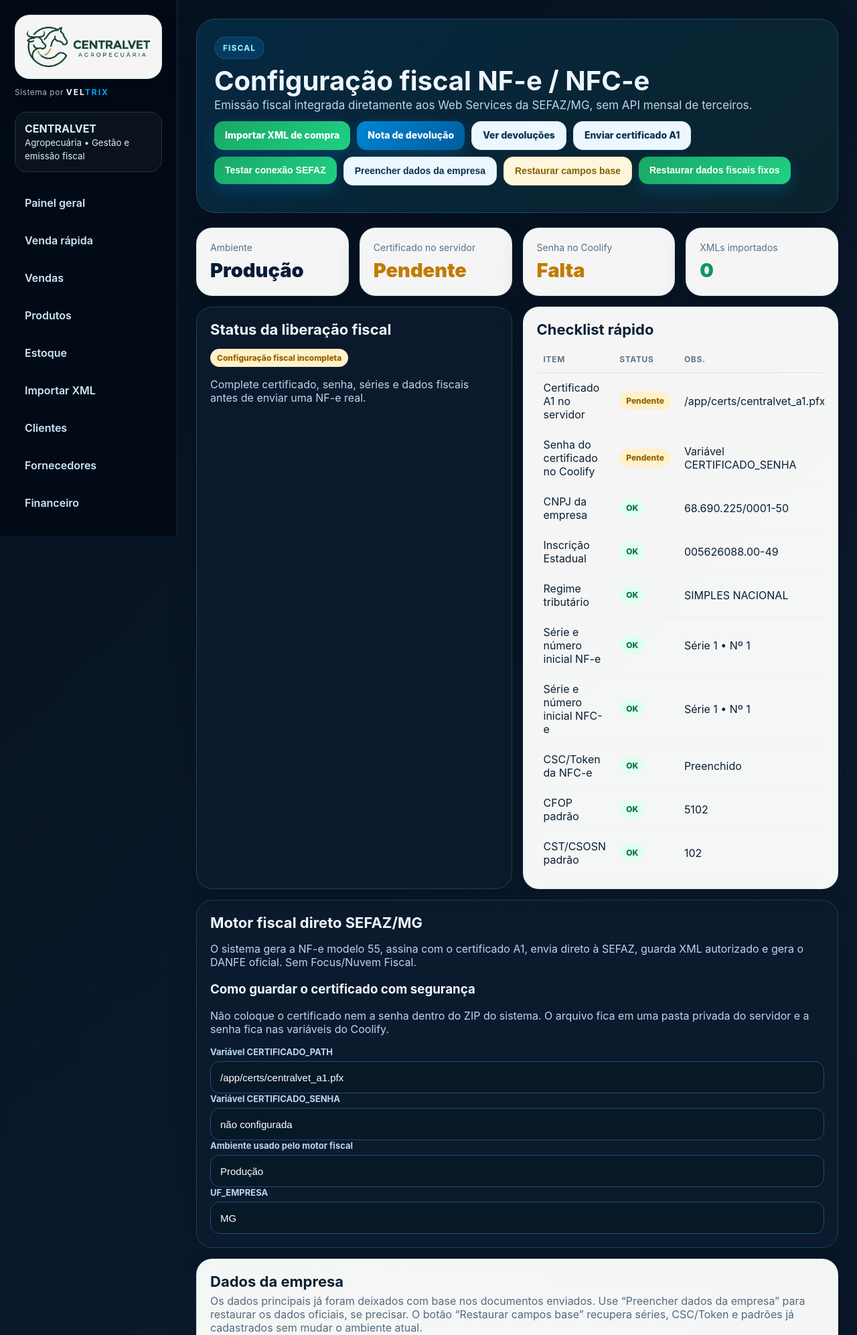
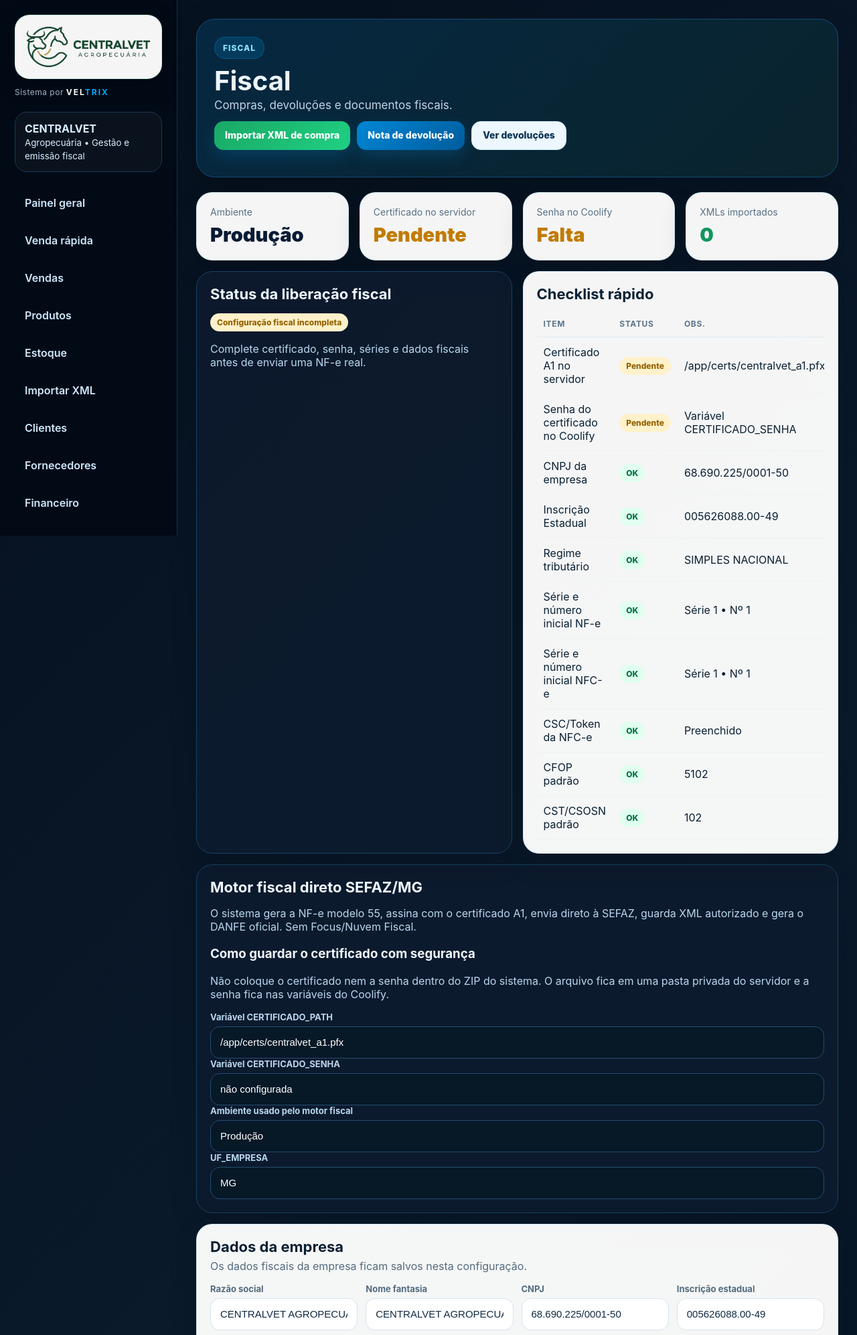
Before and after one commit to sketchJayJay/CentralVet, a Flask app: page /fiscal in a window 1280 px wide. Shown: the top 1994 px of the page at 67% size. Run offline with Flask 3, Linux system fonts and the light colour scheme; the visitor is signed in with stand-in values (Sample User, id 1); data comes from the database, SQL or seed files in the repository; data that the repository does not hold is empty.

Commit message:
Add files via upload

```diff
--- a/VERSAO.txt
+++ b/VERSAO.txt
@@ -1,2 +1 @@
-CENTRALVET Agropecuária - correção histórico XML/devoluções + relatórios + impressão térmica
-24/09/2026
+2026-09-24-fiscal-limpo
--- a/static/sw.js
+++ b/static/sw.js
@@ -1,4 +1,4 @@
-const CACHE_NAME = 'centralvet-pwa-v3-fix-relatorios-termica';
+const CACHE_NAME = 'centralvet-fiscal-limpo-v1';
 const STATIC_ASSETS = [
   '/static/style.css',
   '/static/centralvet_logo.png',
--- a/templates/fiscal.html
+++ b/templates/fiscal.html
@@ -1,25 +1,13 @@
 {% extends "base.html" %}
 {% block content %}
-<section class="hero">
-  <span class="badge">Fiscal</span><h1>Configuração fiscal NF-e / NFC-e</h1>
-  <p>Emissão fiscal integrada diretamente aos Web Services da SEFAZ/MG, sem API mensal de terceiros.</p>
+<section class="hero fiscal-hero-clean">
+  <span class="badge">Fiscal</span>
+  <h1>Fiscal</h1>
+  <p>Compras, devoluções e documentos fiscais.</p>
   <div class="actions">
     <a class="btn green" href="{{ url_for('importar_xml') }}">Importar XML de compra</a>
     <a class="btn" href="{{ url_for('nova_devolucao') }}">Nota de devolução</a>
     <a class="btn secondary" href="{{ url_for('devolucoes') }}">Ver devoluções</a>
-    <a class="btn secondary" href="{{ url_for('enviar_certificado') }}">Enviar certificado A1</a>
-    <form method="post" action="{{ url_for('fiscal_testar_sefaz') }}" style="display:inline">
-      <button type="submit" class="green">Testar conexão SEFAZ</button>
-    </form>
-    <form method="post" action="{{ url_for('fiscal_preencher_documentos') }}" style="display:inline" onsubmit="return confirm('Restaurar os dados cadastrais da CENTRALVET? O ambiente atual será mantido.')">
-      <button type="submit" class="secondary">Preencher dados da empresa</button>
-    </form>
-    <form method="post" action="{{ url_for('fiscal_preencher_padrao') }}" style="display:inline" onsubmit="return confirm('Restaurar os campos fiscais base sem alterar o ambiente atual?')">
-      <button type="submit" class="warn">Restaurar campos base</button>
-    </form>
-    <form method="post" action="{{ url_for('fiscal_aplicar_fixos') }}" style="display:inline" onsubmit="return confirm('Restaurar todos os dados fiscais recebidos, incluindo séries e CSC/Token?')">
-      <button type="submit" class="green">Restaurar dados fiscais fixos</button>
-    </form>
   </div>
 </section>
 
@@ -35,7 +23,7 @@
     <h2>Status da liberação fiscal</h2>
     {% if prod_ready %}
       <p><span class="pill green">Integração direta pronta para teste</span></p>
-      <p>Os dados principais estão preenchidos. Use “Testar conexão SEFAZ” antes da primeira NF-e real.</p>
+      <p>Os dados principais estão preenchidos e o módulo fiscal está pronto para uso.</p>
     {% else %}
       <p><span class="pill warn">Configuração fiscal incompleta</span></p>
       <p style="color:#b9d7ee">Complete certificado, senha, séries e dados fiscais antes de enviar uma NF-e real.</p>
@@ -70,7 +58,7 @@
 
 <div class="card">
 <h2>Dados da empresa</h2>
-<p style="color:#536b7f;margin-top:-6px">Os dados principais já foram deixados com base nos documentos enviados. Use “Preencher dados da empresa” para restaurar os dados oficiais, se precisar. O botão “Restaurar campos base” recupera séries, CSC/Token e padrões já cadastrados sem mudar o ambiente atual.</p>
+<p style="color:#536b7f;margin-top:-6px">Os dados fiscais da empresa ficam salvos nesta configuração.</p>
 <form method="post">
   <div class="row">
     <div><label>Razão social</label><input name="razao_social" value="{{cfg.razao_social or ''}}"></div>
```
